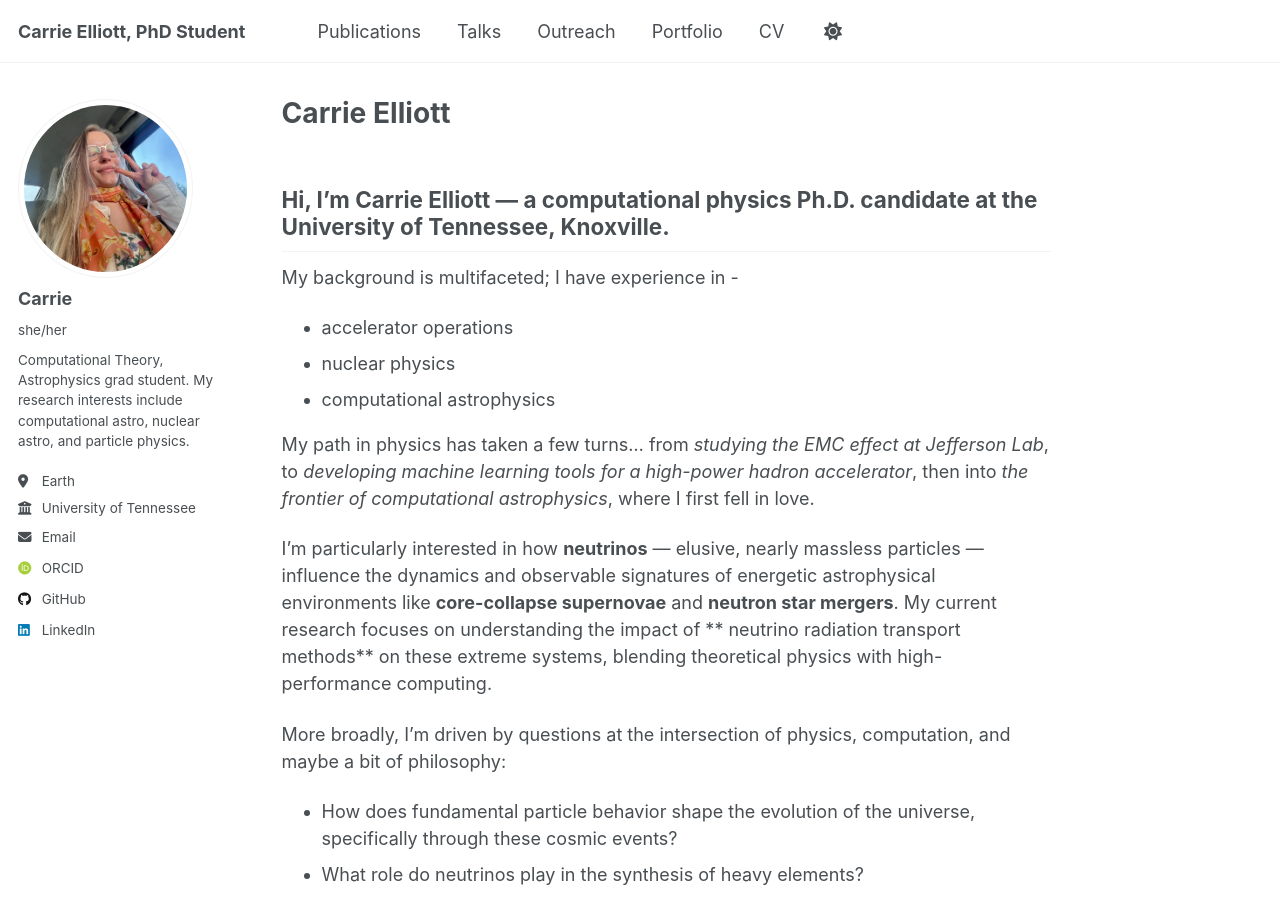
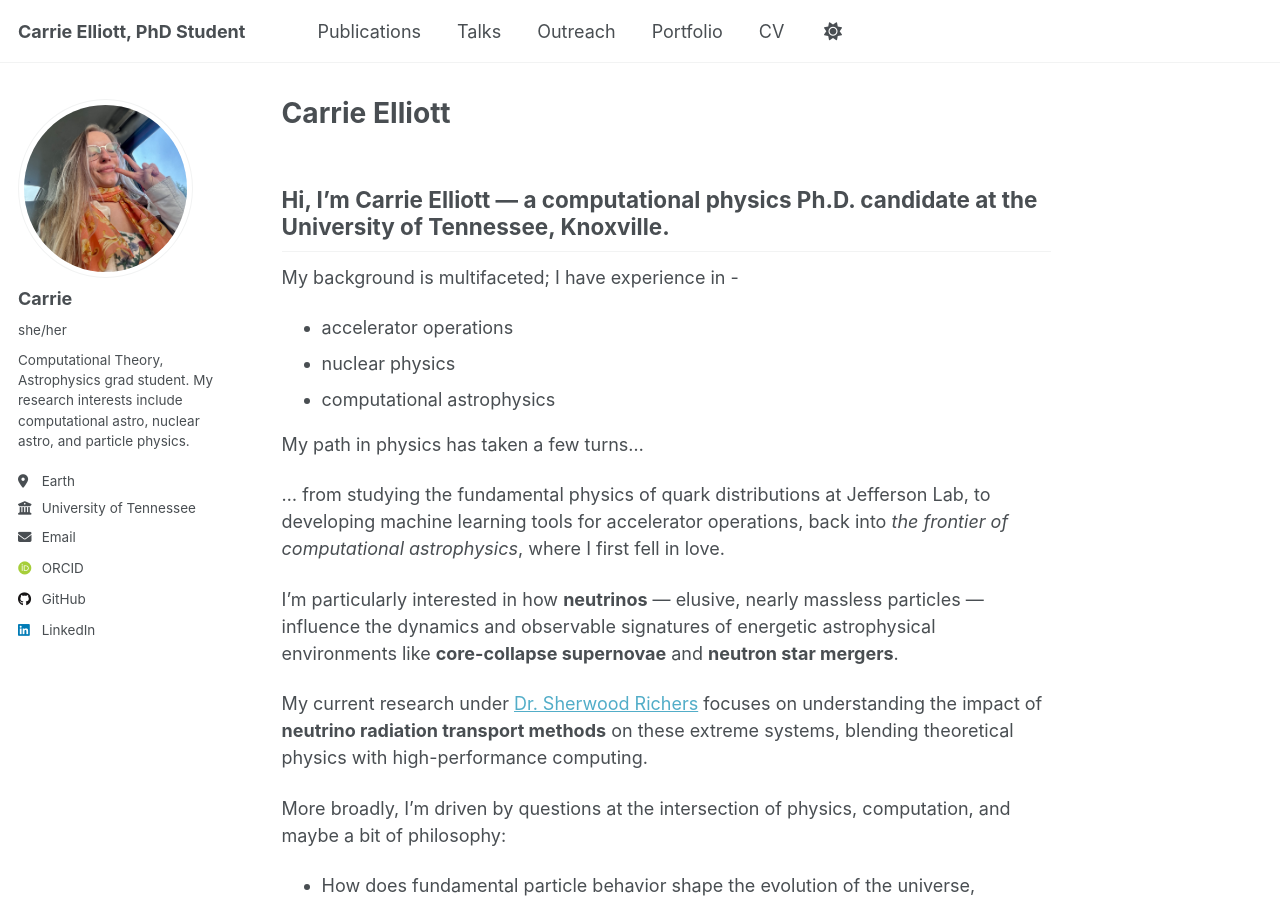
Before and after one commit to cellio00/cellio00.github.io, a Jekyll site: the page built from index.md, in a window 1280 px wide and 900 px high. Built offline with Jekyll 4.4.1, drawn with Linux system fonts in a browser that asks for light colours; some web fonts are replaced.

Commit message:
for real.

```diff
--- a/index.md
+++ b/index.md
@@ -12,10 +12,12 @@ My background is multifaceted;  I have experience in -
 - computational astrophysics
 
 My path in physics has taken a few turns...
-from *studying the EMC effect at Jefferson Lab*, to *developing machine learning tools for a high-power hadron  accelerator*, then into *the frontier of computational astrophysics*, where I first fell in love.
+
+... from studying the fundamental physics of quark distributions at Jefferson Lab, to developing machine learning tools for accelerator operations, back into *the frontier of computational astrophysics*, where I first fell in love.
 
 I'm particularly interested in how **neutrinos** — elusive, nearly massless particles — influence the dynamics and observable signatures of energetic astrophysical environments like **core-collapse supernovae** and **neutron star mergers**.
-My current research focuses on understanding the impact of ** neutrino radiation transport methods** on these extreme systems, blending theoretical physics with high-performance computing.
+
+My current research under [Dr. Sherwood Richers](https://sites.google.com/view/sherwoodrichers/home) focuses on understanding the impact of **neutrino radiation transport methods** on these extreme systems, blending theoretical physics with high-performance computing.
 
 More broadly, I'm driven by questions at the intersection of physics, computation, and maybe a bit of philosophy:
 - How does fundamental particle behavior shape the evolution of the universe, specifically through these cosmic events?
```
